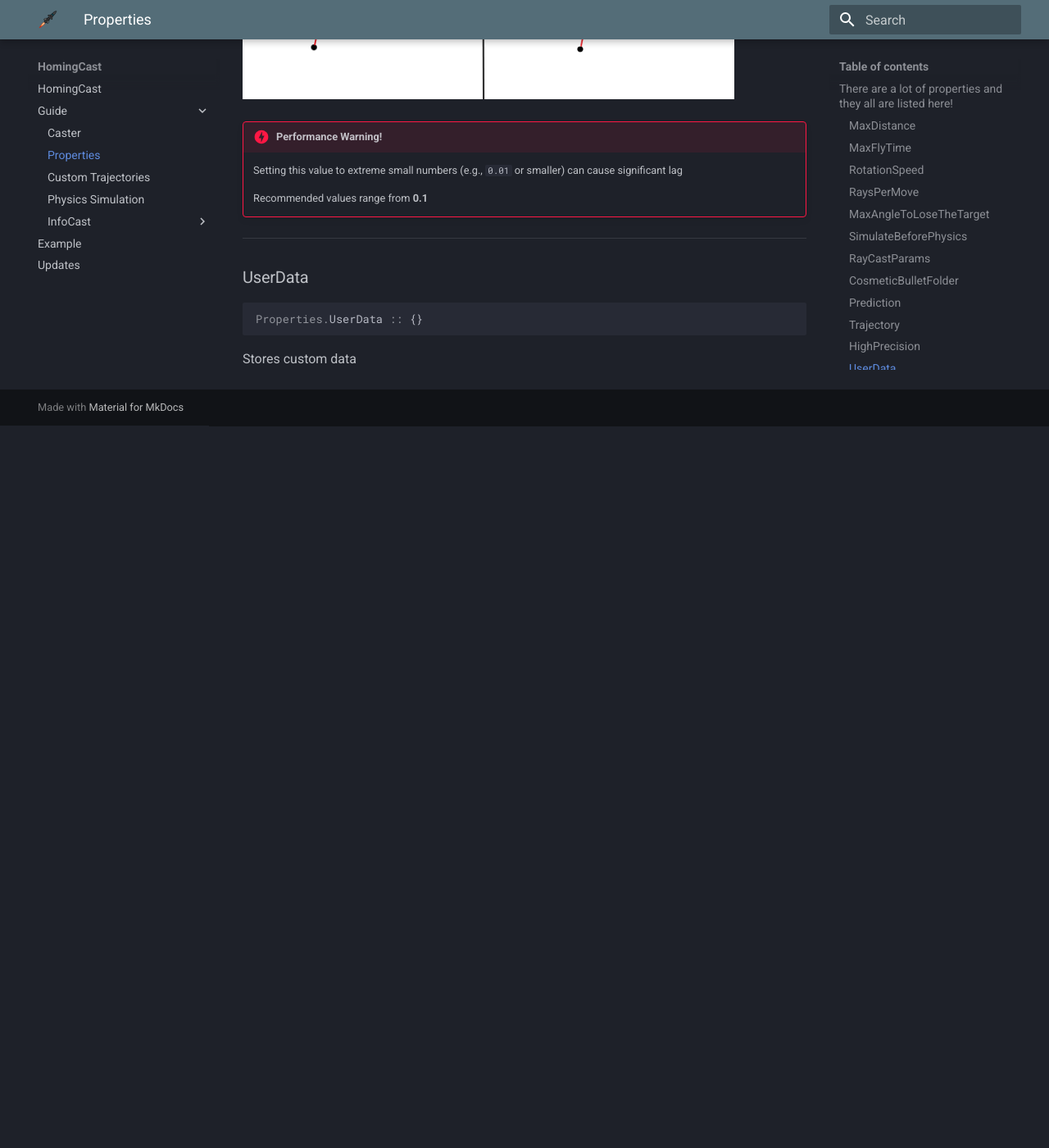
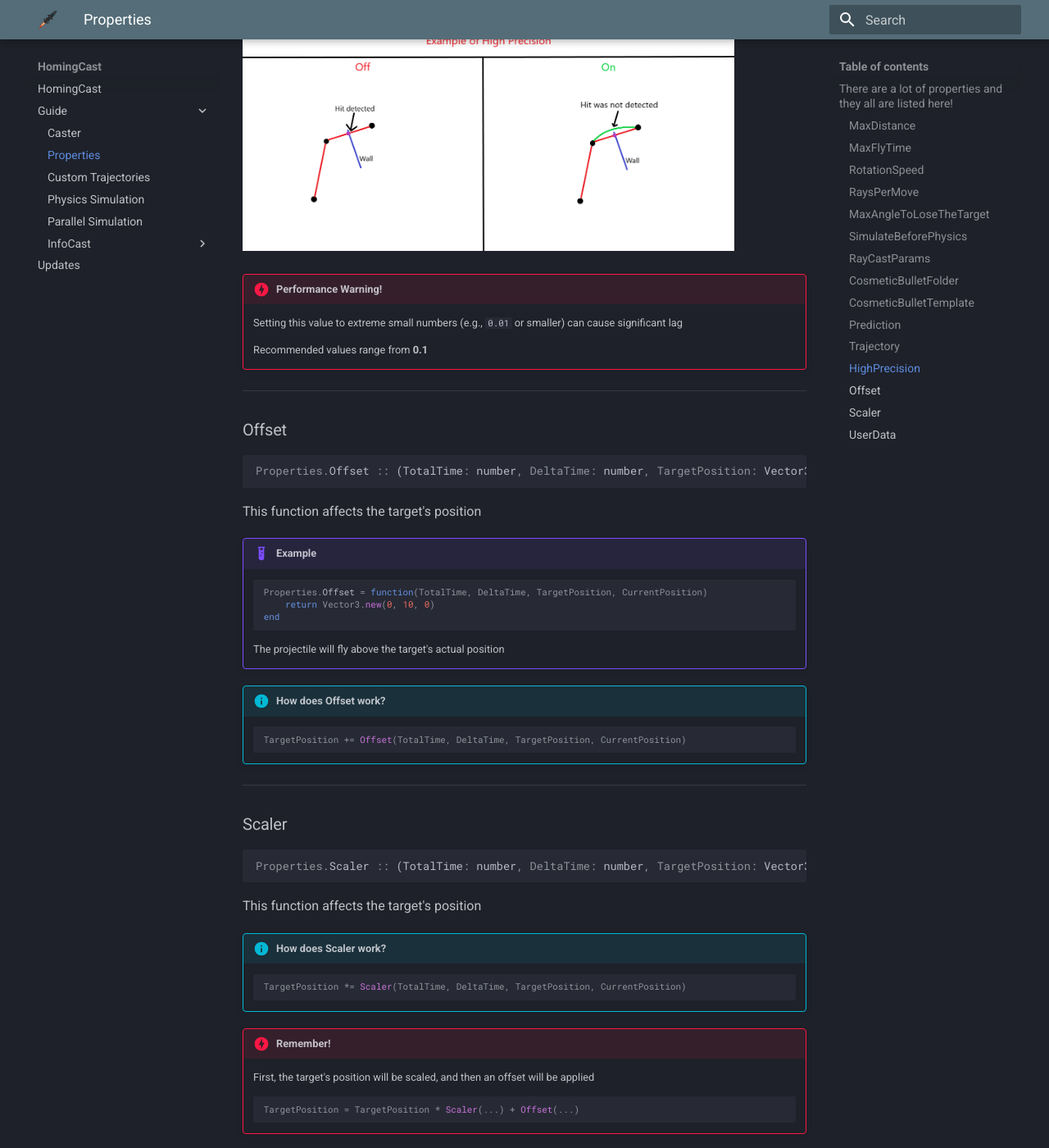
Before and after one commit to EliseyUA/HomingCast-API, an MkDocs documentation site: the page built from docs/Properties.md, in a window 1280 px wide and 1400 px high, scrolled down 3568 px. Shown: the whole window at 82% size. Built offline with MkDocs 1.6.1 and Material for MkDocs 9.7.7, drawn with Linux system fonts in a browser that asks for light colours; before the commit the page ends 4087 px from its top, so only the background shows below that; some of the changed text lies outside the part shown.

Commit message:
inital commit

````diff
--- a/docs/Properties.md
+++ b/docs/Properties.md
@@ -91,6 +91,13 @@ Properties.CosmeticBulletFolder :: any
 The folder used to contain cosmetic bullets
 
 ---
+### CosmeticBulletTemplate
+```lua
+Properties.CosmeticBulletTemplate :: any
+```
+The cosmetic bullet itself
+
+---
 ### Prediction
 ```lua
 Properties.Prediction :: boolean
@@ -130,6 +137,44 @@ If this value is greater than `0` (e.g., `0.1, 0.2, 0.3, ..., 1`), the module wi
     Recommended values range from **0.1**
 
 ---
+### Offset
+```lua
+Properties.Offset :: (TotalTime: number, DeltaTime: number, TargetPosition: Vector3, CurrentPosition: Vector3) -> (Vector3)
+```
+This function affects the target's position
+
+!!! example "Example"
+    ```lua
+    Properties.Offset = function(TotalTime, DeltaTime, TargetPosition, CurrentPosition)
+        return Vector3.new(0, 10, 0)
+    end
+    ```
+    The projectile will fly above the target's actual position
+
+!!! info "How does **Offset** work?"
+    ```luau
+    TargetPosition += Offset(TotalTime, DeltaTime, TargetPosition, CurrentPosition)
+    ```
+
+---
+### Scaler
+```lua
+Properties.Scaler :: (TotalTime: number, DeltaTime: number, TargetPosition: Vector3, CurrentPosition: Vector3) -> (Vector3 | number)
+```
+This function affects the target's position
+
+!!! info "How does **Scaler** work?"
+    ```luau
+    TargetPosition *= Scaler(TotalTime, DeltaTime, TargetPosition, CurrentPosition)
+    ```
+
+!!! danger "Remember!"
+    First, the target's position will be scaled, and then an offset will be applied
+    ```luau
+    TargetPosition = TargetPosition * Scaler(...) + Offset(...)
+    ```
+
+---
 ### UserData
 ```lua
 Properties.UserData :: {}
--- a/mkdocs.yml
+++ b/mkdocs.yml
@@ -37,8 +37,8 @@ nav:
     - Properties: Properties.md
     - Custom Trajectories: CustomTrajectories.md
     - Physics Simulation: Physics.md
+    - Parallel Simulation: Parallel.md
     - InfoCast:
       - InfoCast: InfoCast.md
       - Methods: Methods.md
-  - Example: Example.md
   - Updates: Updates.md
````
Also changed, not shown: docs/Caster.md (+1 -3 lines), docs/Example.md (deleted, +0 -82 lines), docs/Parallel.md (added, +37 -0 lines).
